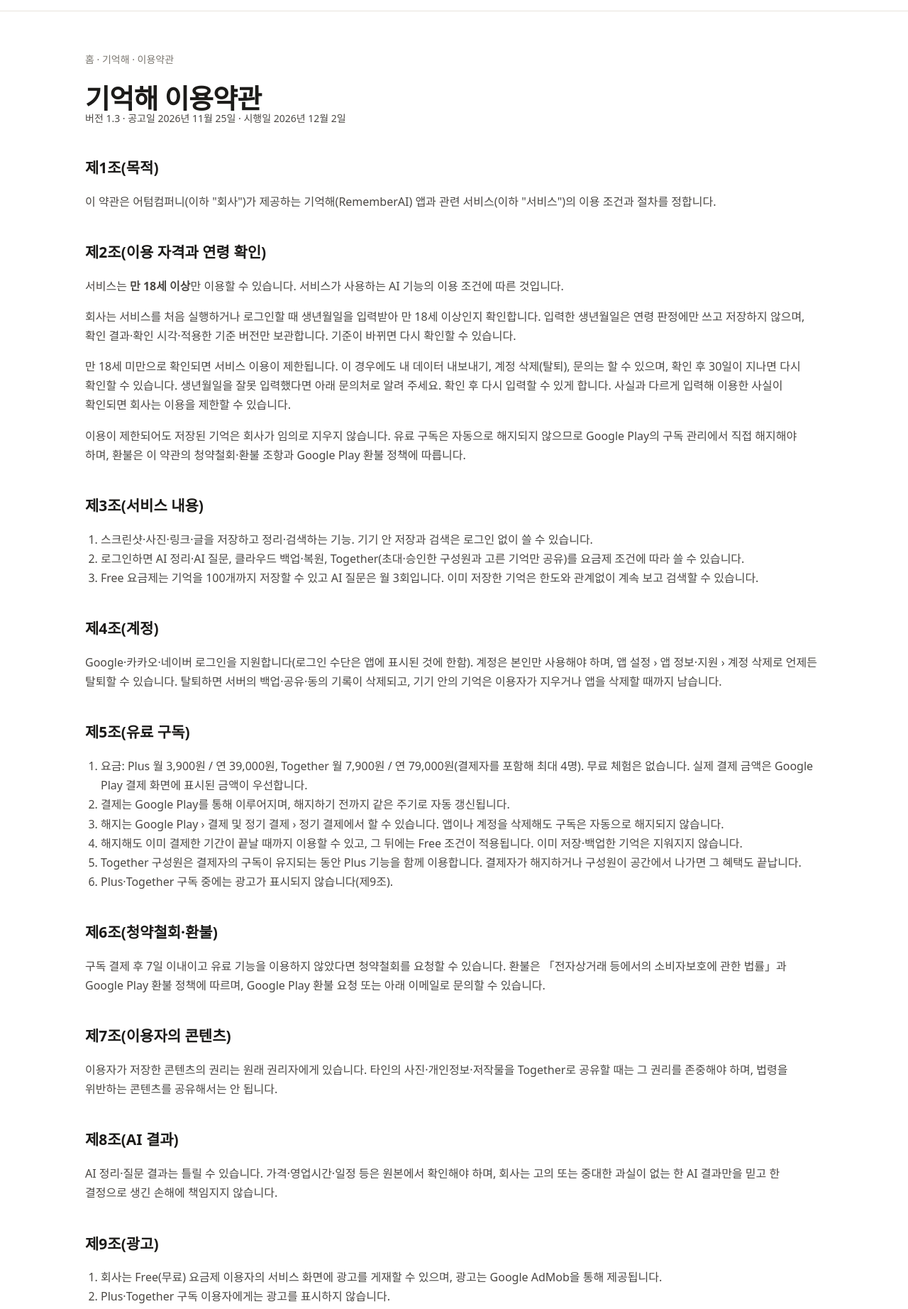
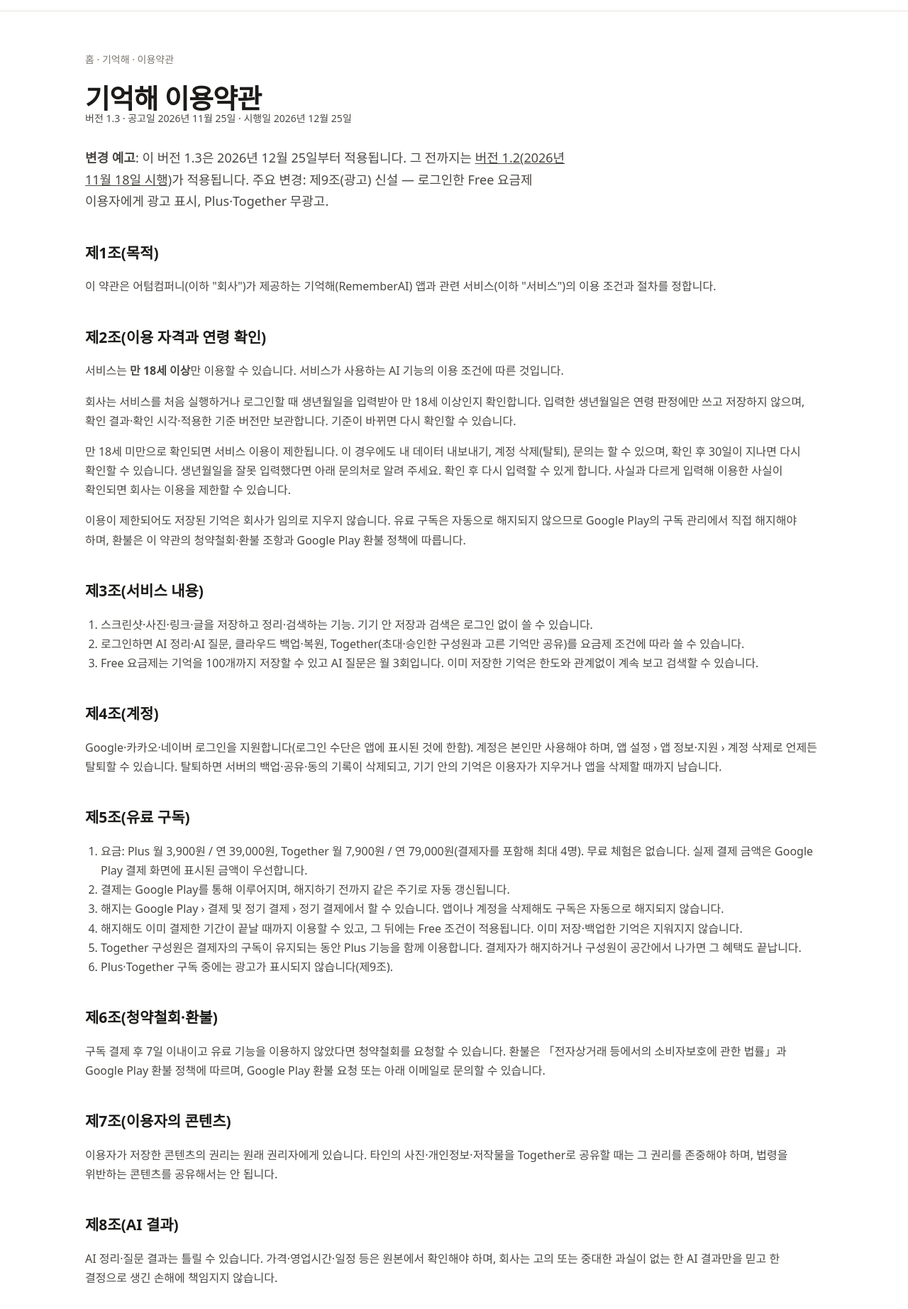
Before and after one commit to autumncompany/autumncompany.github.io, a plain HTML site: page rememberai-terms.html in a window 1280 px wide. Shown: the part 49-1893 px from the top of the page at 71% size. Drawn offline with Linux system fonts and the light colour scheme.

Commit message:
Update rememberai-terms.html

```diff
--- a/rememberai-terms.html
+++ b/rememberai-terms.html
@@ -32,7 +32,8 @@
 <div class="wrap">
 <div class="crumb"><a href="./">홈</a> · <a href="rememberai.html">기억해</a> · 이용약관</div>
 <h1>기억해 이용약관</h1>
-<p class="meta">버전 1.3 · 공고일 2026년 11월 25일 · 시행일 2026년 12월 2일</p>
+<p class="meta">버전 1.3 · 공고일 2026년 11월 25일 · 시행일 2026년 12월 25일</p>
+<p class="lead"><strong>변경 예고</strong>: 이 버전 1.3은 2026년 12월 25일부터 적용됩니다. 그 전까지는 <a href="rememberai-terms-v1.2.html">버전 1.2(2026년 11월 18일 시행)</a>가 적용됩니다. 주요 변경: 제9조(광고) 신설 — 로그인한 Free 요금제 이용자에게 광고 표시, Plus·Together 무광고.</p>
 
 <h2>제1조(목적)</h2>
 <p>이 약관은 어텀컴퍼니(이하 "회사")가 제공하는 기억해(RememberAI) 앱과 관련 서비스(이하 "서비스")의 이용 조건과 절차를 정합니다.</p>
@@ -74,7 +75,7 @@
 
 <h2>제9조(광고)</h2>
 <ol>
-<li>회사는 Free(무료) 요금제 이용자의 서비스 화면에 광고를 게재할 수 있으며, 광고는 Google AdMob을 통해 제공됩니다.</li>
+<li>회사는 로그인한 Free(무료) 요금제 이용자의 서비스 화면에 광고를 게재할 수 있으며(로그인하지 않은 상태에서는 광고를 표시하지 않음), 광고는 Google AdMob을 통해 제공됩니다.</li>
 <li>Plus·Together 구독 이용자에게는 광고를 표시하지 않습니다.</li>
 <li>광고를 통해 연결된 제3자의 상품·서비스 거래는 이용자와 해당 광고주 사이에서 이루어지며, 회사는 고의 또는 중대한 과실이 없는 한 그 거래에 책임지지 않습니다.</li>
 <li>광고와 관련된 개인정보 처리는 개인정보처리방침의 '광고' 항목을 따릅니다.</li>
@@ -95,7 +96,7 @@
 <dt>대표자</dt><dd>조선영</dd>
 <dt>문의</dt><dd><a href="mailto:sy87star@nate.com">sy87star@nate.com</a></dd>
 </dl>
-<p>이 약관은 2026년 12월 2일부터 적용합니다(버전 1.3: Free 요금제 광고 게재와 Plus·Together 무광고를 정한 제9조(광고) 신설, 이후 조항 번호 조정. 버전 1.2(2026년 11월 18일 시행): 생년월일로 만 18세 이상을 확인하는 절차와 미성년자 이용 제한·정정 문의 절차 추가. 버전 1.1은 2026년 11월 10일, 1.0은 2026년 11월 9일 시행).</p>
+<p>이 약관은 2026년 12월 25일부터 적용합니다(버전 1.3: Free 요금제 광고 게재와 Plus·Together 무광고를 정한 제9조(광고) 신설, 이후 조항 번호 조정. 버전 1.2(2026년 11월 18일 시행): 생년월일로 만 18세 이상을 확인하는 절차와 미성년자 이용 제한·정정 문의 절차 추가. 버전 1.1은 2026년 11월 10일, 1.0은 2026년 11월 9일 시행). 이전 버전: <a href="rememberai-terms-v1.2.html">버전 1.2</a>.</p>
 </div>
 </main>
 <footer class="site-footer">
```
